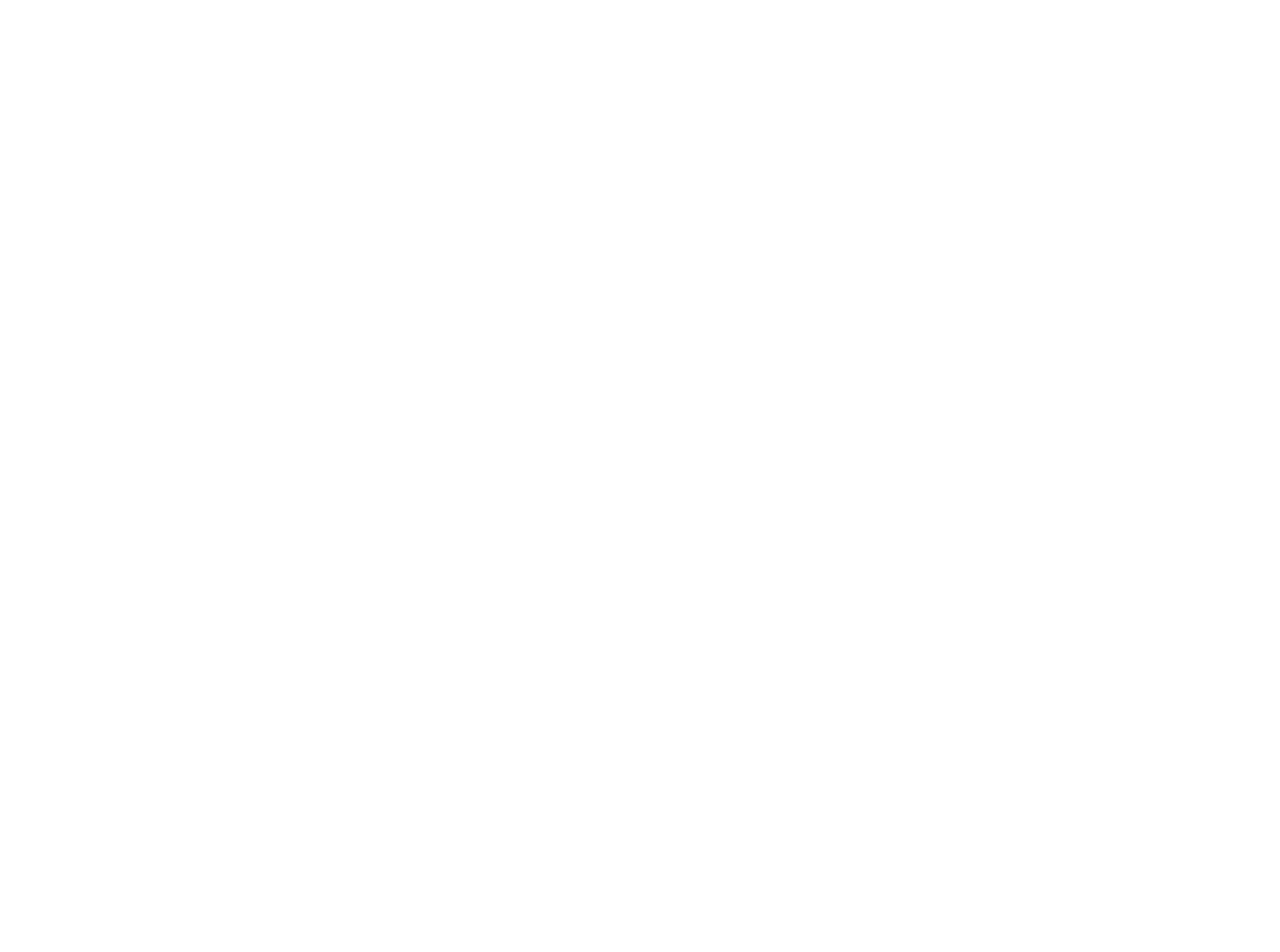
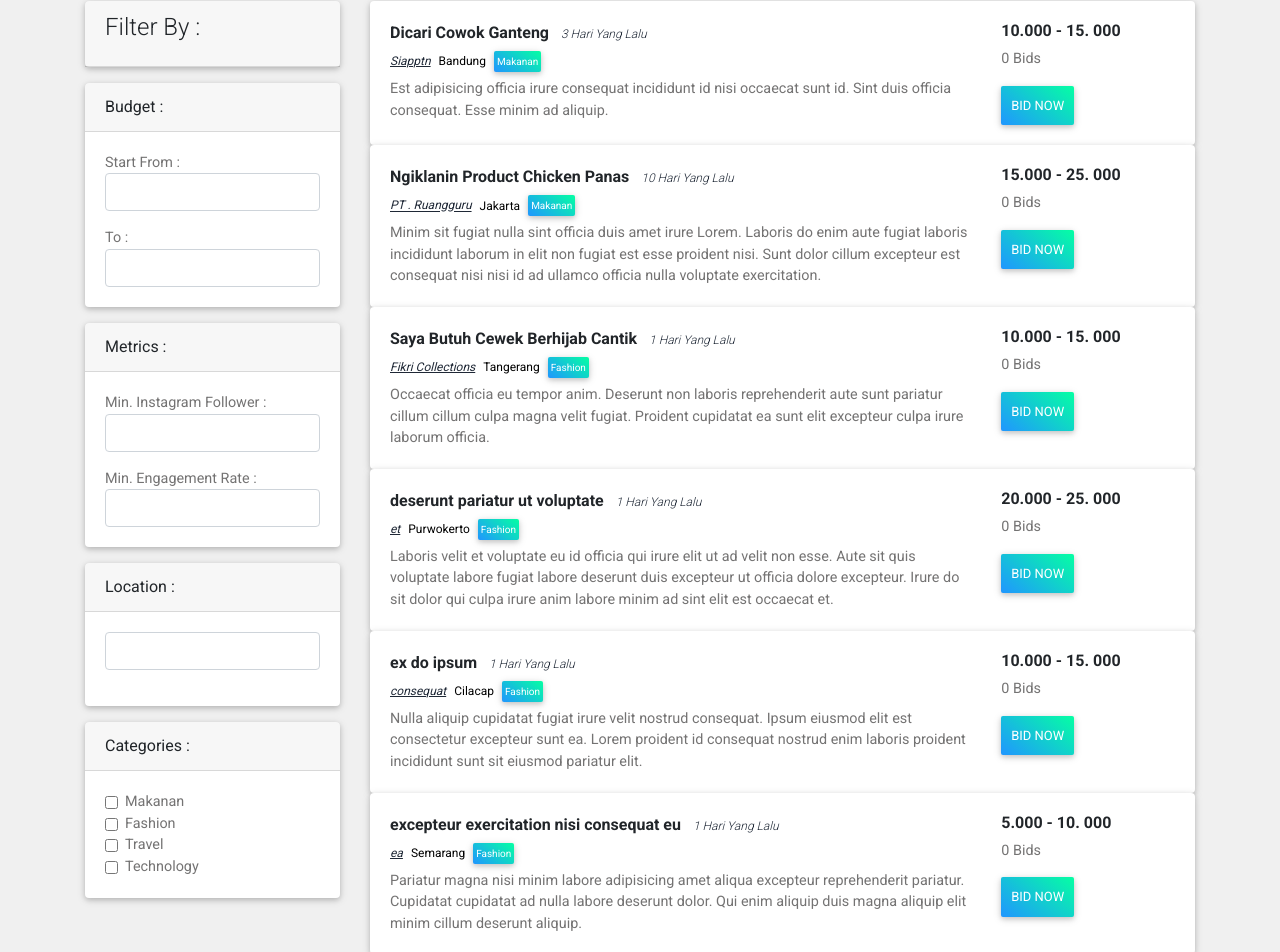
Before and after one commit to fikar46/diendorse, a React (Create React App) app: page /find-influencer in a window 1280 px wide. Shown: the part 159-1111 px from the top of the page. Before the commit the page ends 800 px from the top, so only its background shows below. Built offline with nearby package versions, Linux system fonts and the light colour scheme.

Commit message:
change route name

```diff
--- a/src/App.js
+++ b/src/App.js
@@ -10,6 +10,7 @@
 import { connect} from 'react-redux'
 import {onRegisterSuccess} from './redux/actions'
 import EmailVerification from './pages/SignUp/EmailVerification'
+import FindInfluencer from './pages/ProductList/FindInfluencer'
 
 
 class App extends Component {
@@ -44,7 +45,8 @@
             <Route path='/login' component={Login} />
             <Route path='/signup' component={SignUp} />
             <Route path='/role' component={RoleValdiation} />
-            <Route path='/influencers' component={Jobs} />
+            <Route path='/find-business' component={Jobs} />
+             <Route path='/find-influencer' component={FindInfluencer} />
             <Route path='/email-verification' component={EmailVerification} />
           </Switch>
         }
--- a/src/pages/Login/Login.jsx
+++ b/src/pages/Login/Login.jsx
@@ -77,9 +77,9 @@
     render() {
         if(this.props.user != null){
             if(this.props.user.role == 'business'){
-                return <Redirect to='/influencers' />
+                return <Redirect to='/find-influencers' />
             }else if(this.props.user.role == 'influencer'){
-                return <Redirect to='/jobs' />
+                return <Redirect to='/find-business' />
             }else{
                 return <Redirect to='/admin'/>
             }
--- /dev/null
+++ b/src/pages/ProductList/FindInfluencer.jsx
@@ -0,0 +1,182 @@
+import React, { Component } from 'react';
+import {MDBCard,MDBCardBody,MDBCardHeader,MDBCardTitle, MDBCardText,MDBBtn} from 'mdbreact'
+import { LoremIpsum } from "lorem-ipsum";
+import {connect} from 'react-redux'
+
+const lorem = new LoremIpsum({
+    sentencesPerParagraph: {
+      max: 8,
+      min: 4
+    },
+    wordsPerSentence: {
+      max: 16,
+      min: 4
+    }
+  });
+
+const DataForInfluencer = (title, user,datePosted,location,description,categories,priceRange,minFollower,minEngagementRate,numOfBid) => {
+    return{
+        title,user,datePosted,location,description,categories,priceRange,minFollower,minEngagementRate,numOfBid
+    }
+}
+
+
+const data_for_influencer = [
+    DataForInfluencer('Dicari Cowok Ganteng','Siapptn','3','Bandung',lorem.generateSentences(3),'makanan','10.000 - 15. 000',null,null,0),
+    DataForInfluencer('Ngiklanin Product Chicken Panas','PT . Ruangguru','10','Jakarta',lorem.generateSentences(3),'makanan','15.000 - 25. 000',2000,1,0),
+    DataForInfluencer('Saya Butuh Cewek Berhijab Cantik','Fikri Collections','1','Tangerang',lorem.generateSentences(3),'fashion','10.000 - 15. 000',1500,0.8,0),
+    DataForInfluencer(lorem.generateWords(4),lorem.generateWords(1),'1','Purwokerto',lorem.generateSentences(3),'fashion','20.000 - 25. 000',1500,0.8,0),
+    DataForInfluencer(lorem.generateWords(3),lorem.generateWords(1),'1','Cilacap',lorem.generateSentences(3),'fashion','10.000 - 15. 000',1500,0.8,0),
+    DataForInfluencer(lorem.generateWords(5),lorem.generateWords(1),'1','Semarang',lorem.generateSentences(3),'fashion','5.000 - 10. 000',1500,0.8,0),
+]
+
+
+class FindInfluencer extends Component {
+    renderData = () => {
+        return data_for_influencer.map((val) => {
+            return(
+                <MDBCard>
+                    <MDBCardBody>
+                        <div className='row justify-content-between'>
+                            <div className='col-9'>
+                                <h6 style={{display:'inline',fontWeight:'bold'}}>{val.title}</h6> <span className='ml-2' style={{fontSize:'12px', fontWeight:'lighter',color:'#1f2836',fontStyle:'italic'}}>{val.datePosted} Hari Yang Lalu</span>
+                                <MDBCardText>
+                                    <div>
+                                        <span style={{color : '#1f2836',fontSize:12,fontStyle:'italic',textDecoration:'underline',cursor:'pointer'}}>
+                                            {val.user}
+                                        </span>
+                                        <span className='ml-2' style={{color : 'black',fontSize:12}}>
+                                            {val.location}
+                                        </span>
+                                        <MDBBtn className='ml-2' style={{padding:3,fontSize:10,textTransform:'capitalize'}} gradient="aqua">{val.categories}</MDBBtn>
+                                    </div>
+                                    {val.description}
+
+                                </MDBCardText>
+
+                            </div>
+                            <div className='col-3'>
+                                <h6 style={{fontWeight:'bold'}}>
+                                    {val.priceRange}
+                                </h6>
+                                <MDBCardText>
+                                    {val.numOfBid} Bids
+                                </MDBCardText>
+                                <MDBBtn gradient="aqua" style={{padding:'10px',margin: '0px',}}>Bid Now</MDBBtn>
+                            </div>
+                        </div>
+                    </MDBCardBody>
+                </MDBCard>
+            )
+        })
+    }
+    render() {
+        return (
+            <div className='container-fluid pt-5' style={{backgroundColor:'#f0f0f0'}}>
+                <h1 className='container'>Find Jobs</h1>
+                <div className='container'>
+                    <div className='row'>
+                        {/* ====================== FILTERING SECTIONS ========================= */}
+                        <div className='col-md-3'>
+                            <MDBCard>
+                                <MDBCardHeader>
+                                    <MDBCardTitle>
+                                        Filter By :
+                                    </MDBCardTitle>
+                                </MDBCardHeader>
+                            </MDBCard>
+                            {/* Filter By Budget */}
+                            <MDBCard className='mt-3'>
+                                <MDBCardHeader>
+                                    Budget :
+                                </MDBCardHeader>
+                                <MDBCardBody>
+                                    <MDBCardText>
+                                        Start From :
+                                        <input className='form-control mb-3'></input>
+                                        To :
+                                        <input className='form-control'></input>
+                                    </MDBCardText>
+                                </MDBCardBody>
+                            </MDBCard>
+
+
+                            {/* Filter By Metrics */}
+                            <MDBCard className='mt-3'>
+                                <MDBCardHeader>
+                                    Metrics :
+                                </MDBCardHeader>
+                                <MDBCardBody>
+                                    <MDBCardText>
+                                        Min. Instagram Follower :
+                                        <input className='form-control mb-3'></input>
+                                        Min. Engagement Rate :
+                                        <input className='form-control'></input>
+                                    </MDBCardText>
+                                </MDBCardBody>
+                            </MDBCard>
+
+                             {/* Filter By Location */}
+                             <MDBCard className='mt-3'>
+                                <MDBCardHeader>
+                                    Location :
+                                </MDBCardHeader>
+                                <MDBCardBody>
+                                    <MDBCardText>
+                                        <input className='form-control mb-3'></input>
+                                    </MDBCardText>
+                                </MDBCardBody>
+                            </MDBCard>
+
+                             {/* Filter By Categories */}
+                             <MDBCard className='mt-3'>
+                                <MDBCardHeader>
+                                    Categories :
+                                </MDBCardHeader>
+                                <MDBCardBody>
+                                    <MDBCardText>
+                                        <div className='form-check'>
+                                            <input type="checkbox" className="form-check-input" id="exampleCheck1"/>
+                                            <label className="form-check-label" for="exampleCheck1">Makanan</label>
+                                        </div>
+                                        <div className='form-check'>
+                                            <input type="checkbox" className="form-check-input" id="exampleCheck1"/>
+                                            <label className="form-check-label" for="exampleCheck1">Fashion</label>
+                                        </div>
+                                        <div className='form-check'>
+                                            <input type="checkbox" className="form-check-input" id="exampleCheck1"/>
+                                            <label className="form-check-label" for="exampleCheck1">Travel</label>
+                                        </div>
+                                        <div className='form-check'>
+                                            <input type="checkbox" className="form-check-input" id="exampleCheck1"/>
+                                            <label className="form-check-label" for="exampleCheck1">Technology</label>
+                                        </div>
+                                    </MDBCardText>
+                                </MDBCardBody>
+                            </MDBCard>
+                        </div>
+
+                        {/* ++++++++++++++++++++++ END OF FILTERING SECTION +++++++++++++++++++++ */}
+
+                        {/* ===================== PRODUCT LIST SECTION ===================== */}
+                        <div className='col-md-9'>
+                            {this.renderData()}
+
+                        </div>
+                        {/* +++++++++++++++++++++ END OF PRODUCT LIST +++++++++++++++++++++++ */}
+                    </div>
+
+                </div>
+            </div>
+        );
+    }
+}
+
+const mapStateToProps = (state) => {
+    return{
+        user: state.user.user
+    }
+}
+
+
+export default connect(mapStateToProps)(FindInfluencer);
--- a/src/pages/SignUp/EmailVerification.jsx
+++ b/src/pages/SignUp/EmailVerification.jsx
@@ -18,11 +18,11 @@
             })
             setTimeout(() => {
                 if(this.props.user.role == 'business'){
-                    return window.location="/business"
+                    return window.location="/find-influencer"
                 }else if(this.props.user.role == 'influencer'){
-                    return window.location="/influencers";
+                    return window.location="/find-business";
                 }else if(this.props.user.role=='user'){
-                    return window.location="/influencers";
+                    return window.location="/role";
                 }else if(this.props.user.role == "admin"){
                     return window.location="/admin";
                 }else{
```
Also changed, not shown: src/pages/SignUp/RoleValdiation.jsx (+13 -4 lines).
